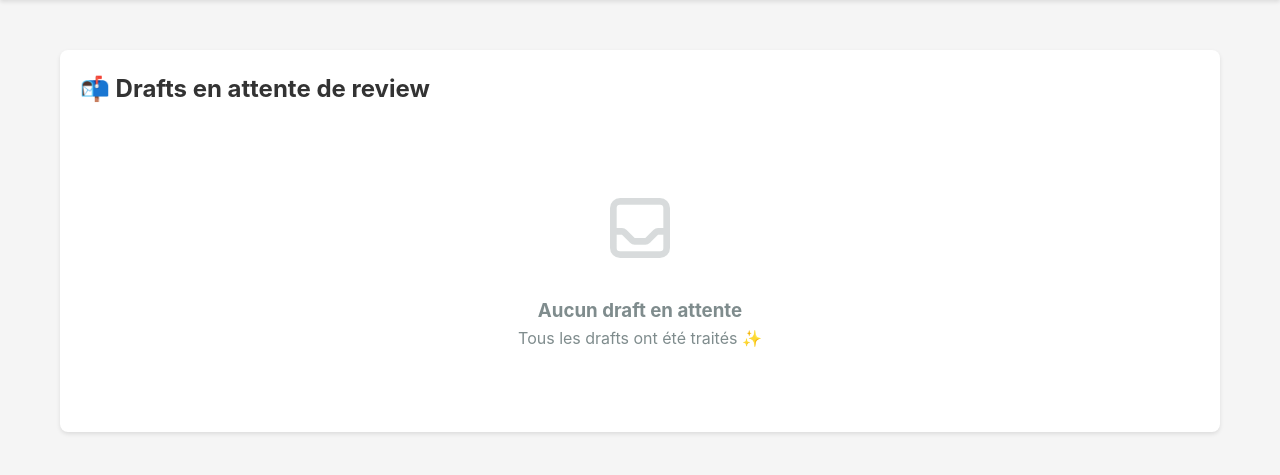
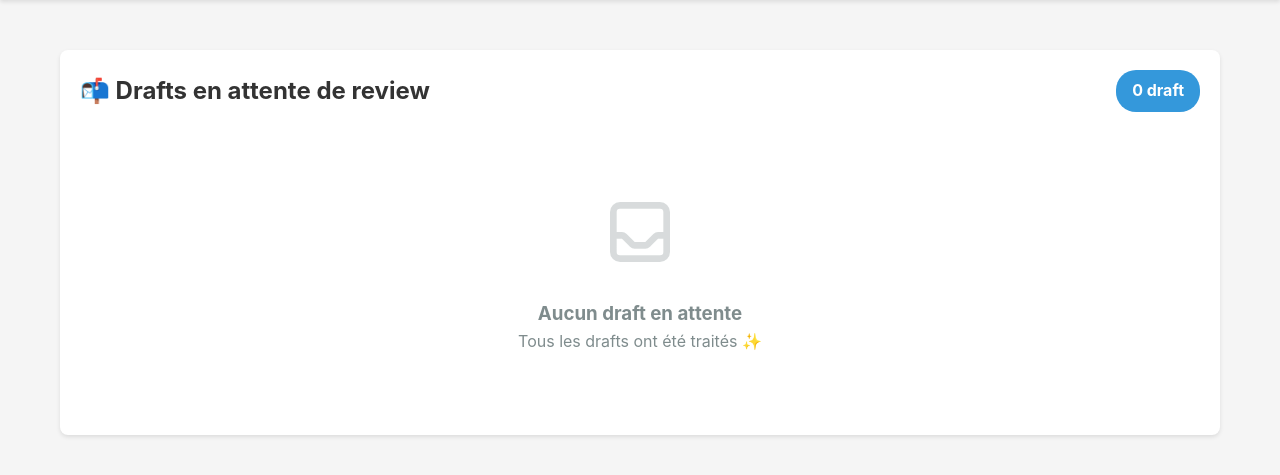
Before and after one commit to wardrockay/prospector-ui, a Flask app: page / in a window 1280 px wide. Shown: the part 159-634 px from the top of the page. Run offline with Flask 3, Linux system fonts and the light colour scheme; data that the repository does not hold is empty.

Commit message:
Add test email functionality and improve draft details display
- Implemented a new route to send test drafts without tracking or status change.
- Added a form in the draft detail view for entering a test email address.
- Enhanced the index page to display the count of drafts.
- Updated the sent draft detail view to improve the formatting of opening timestamps.

```diff
--- a/app.py
+++ b/app.py
@@ -156,6 +156,59 @@ def view_draft(draft_id):
     except Exception as e:
         flash(f"Erreur: {str(e)}", "error")
         return redirect(url_for("index"))
+
+
+@app.route("/send-test/<draft_id>", methods=["POST"])
+def send_test_draft(draft_id):
+    """Envoie un draft à une adresse de test sans tracking ni changement de statut."""
+    try:
+        test_email = request.form.get("test_email", "").strip()
+
+        if not test_email:
+            flash("Adresse email de test manquante", "error")
+            return redirect(url_for("view_draft", draft_id=draft_id))
+
+        if not SEND_MAIL_SERVICE_URL:
+            flash("Service d'envoi non configuré (SEND_MAIL_SERVICE_URL manquant)", "error")
+            return redirect(url_for("view_draft", draft_id=draft_id))
+
+        # Récupérer le draft
+        doc_ref = db.collection(DRAFT_COLLECTION).document(draft_id)
+        doc = doc_ref.get()
+
+        if not doc.exists:
+            flash("Draft non trouvé", "error")
+            return redirect(url_for("index"))
+
+        draft_data = doc.to_dict()
+
+        # Générer l'ID token pour authentifier l'appel
+        id_token = get_id_token(SEND_MAIL_SERVICE_URL)
+
+        # Appeler le service send_mail en mode test
+        response = requests.post(
+            f"{SEND_MAIL_SERVICE_URL}/send-draft",
+            json={
+                "draft_id": draft_id,
+                "test_mode": True,
+                "test_email": test_email
+            },
+            headers={"Authorization": f"Bearer {id_token}"},
+            timeout=30
+        )
+
+        if response.status_code == 200:
+            result = response.json()
+            flash(f"Mail de test envoyé avec succès à {test_email}!", "success")
+            return redirect(url_for("view_draft", draft_id=draft_id))
+        else:
+            error_msg = response.json().get("error", "Erreur inconnue")
+            flash(f"Erreur lors de l'envoi du test: {error_msg}", "error")
+            return redirect(url_for("view_draft", draft_id=draft_id))
+
+    except Exception as e:
+        flash(f"Erreur lors de l'envoi du test: {str(e)}", "error")
+        return redirect(url_for("view_draft", draft_id=draft_id))
 
 
 @app.route("/send/<draft_id>", methods=["POST"])
--- a/templates/index.html
+++ b/templates/index.html
@@ -4,7 +4,12 @@
 
 {% block content %}
 <div class="card">
-    <h2 style="margin-bottom: 20px;">📬 Drafts en attente de review</h2>
+    <div style="display: flex; justify-content: space-between; align-items: center; margin-bottom: 20px;">
+        <h2 style="margin: 0;">📬 Drafts en attente de review</h2>
+        <div style="background-color: #3498db; color: white; padding: 8px 16px; border-radius: 20px; font-size: 16px; font-weight: bold;">
+            {{ drafts|length }} draft{{ 's' if drafts|length > 1 else '' }}
+        </div>
+    </div>
 
     {% if drafts %}
         <table>
--- a/templates/sent_draft_detail.html
+++ b/templates/sent_draft_detail.html
@@ -134,13 +134,13 @@
                 {% endif %}
             </div>
             {% if draft.first_opened_at %}
-                <div class="sub-value">
-                    1ère ouverture: {{ draft.first_opened_at.strftime('%d/%m/%Y %H:%M') if draft.first_opened_at is not string else draft.first_opened_at }}
+                <div class="sub-value" style="font-weight: 600; color: #2c3e50; margin-top: 8px;">
+                    ⏰ 1ère ouverture: {{ draft.first_opened_at.strftime('%d/%m/%Y à %H:%M:%S') if draft.first_opened_at is not string else draft.first_opened_at }}
                 </div>
             {% endif %}
             {% if draft.last_opened_at and draft.open_count and draft.open_count > 1 %}
                 <div class="sub-value">
-                    Dernière: {{ draft.last_opened_at.strftime('%d/%m/%Y %H:%M') if draft.last_opened_at is not string else draft.last_opened_at }}
+                    Dernière: {{ draft.last_opened_at.strftime('%d/%m/%Y à %H:%M:%S') if draft.last_opened_at is not string else draft.last_opened_at }}
                 </div>
             {% endif %}
         </div>
```
Also changed, not shown: templates/draft_detail.html (+35 -0 lines).
